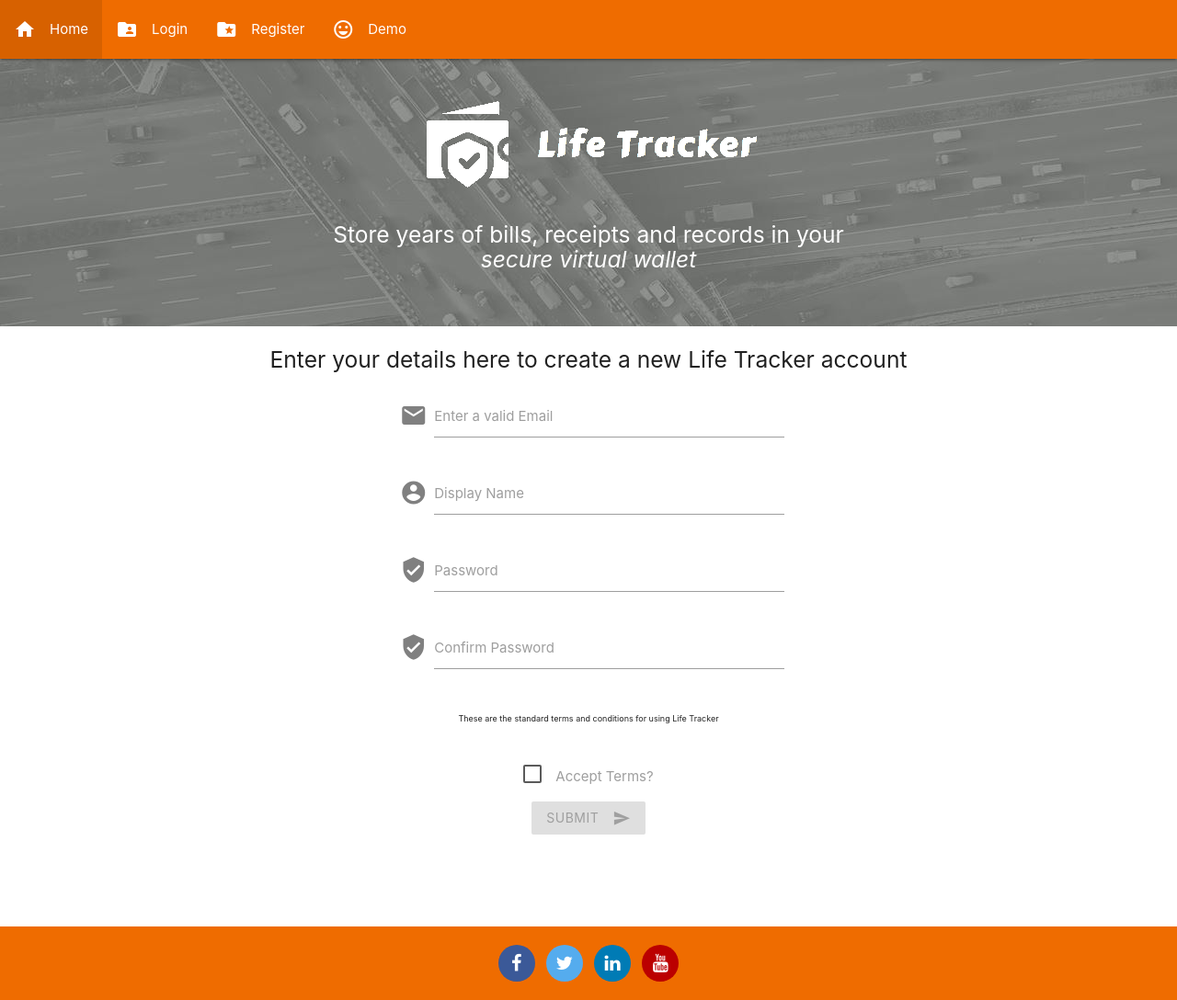
After one commit to johnmiller1963/life-tracker, a Flask app: page /register in a window 1280 px wide. The commit adds this page. Shown: the whole page at 92% size. Run offline with Flask 2, Linux system fonts and the light colour scheme; some libraries are stand-ins or nearby versions.

Commit message:
register template implemented

```diff
--- a/app.py
+++ b/app.py
@@ -24,6 +24,63 @@
     return render_template("home.html")
 
 
+@app.route("/register", methods=["GET", "POST"])
+def register():
+    if request.method == "POST":
+        # check if user_password already exists in db
+        existing_user = mongo.db.users.find_one(
+            {"user_email": request.form.get("user_email").lower()})
+
+        if existing_user:
+            flash("User already exists")
+            return redirect(url_for("register"))
+
+        register = {
+            "useremail": request.form.get("user_email").lower(),
+            "username": request.form.get("user_display_name").lower(),
+            "password": generate_password_hash(request.form.get("user_password"))
+        }
+        mongo.db.users.insert_one(register)
+
+        # put the new user into 'session' cookie
+        session["user"] = request.form.get("user_email").lower()
+        flash("Registration Successful!")
+        #after correct registration direct user to add new items page NOT profile
+        #return redirect(url_for("profile", username=session["user"]))
+
+    return render_template("register.html")
+
+
+
+@app.route("/login", methods=["GET", "POST"])
+def login():
+    if request.method == "POST":
+        # check if username exists in db
+        existing_user = mongo.db.users.find_one(
+            {"username": request.form.get("username").lower()})
+
+        if existing_user:
+            # ensure hashed password matches user input
+            if check_password_hash(
+                    existing_user["password"], request.form.get("password")):
+                        session["user"] = request.form.get("username").lower()
+                        flash("Welcome, {}".format(
+                            request.form.get("username")))
+                        return redirect(url_for(
+                            "profile", username=session["user"]))
+            else:
+                # invalid password match
+                flash("Incorrect Username and/or Password")
+                return redirect(url_for("login"))
+
+        else:
+            # username doesn't exist
+            flash("Incorrect Username and/or Password")
+            return redirect(url_for("login"))
+
+    return render_template("login.html")
+
+
 @app.route("/get_items")
 def get_items():
     items = mongo.db.tbl_items.find()
--- a/static/css/style.css
+++ b/static/css/style.css
@@ -9,6 +9,10 @@
 
 .centered-text {
     text-align: center;
+}
+
+.small-text {
+    font-size: xx-small;
 }
 
 .page-footer {
@@ -87,3 +91,7 @@
   background: #bb0000;
   color: white;
 }
+
+i.icon-grey {
+    color: grey;
+}
--- /dev/null
+++ b/static/js/script.js
@@ -0,0 +1 @@
+M.AutoInit();
--- a/templates/base.html
+++ b/templates/base.html
@@ -4,7 +4,7 @@
     <meta charset="UTF-8">
     <meta name="viewport" content="width=device-width, initial-scale=1.0">
     <link rel="stylesheet" href="https://fonts.googleapis.com/icon?family=Material+Icons" type="text/css">
-    <link rel="stylesheet" href="https://cdnjs.cloudflare.com/ajax/libs/font-awesome/4.7.0/css/font-awesome.min.css">
+    <link rel="stylesheet" href="https://cdnjs.cloudflare.com/ajax/libs/font-awesome/4.7.0/css/font-awesome.min.css" type="text/css">
     <!-- <link rel="stylesheet" href="https://cdnjs.cloudflare.com/ajax/libs/font-awesome/5.15.1/css/font-awesome.min.css"> -->
     <link rel="stylesheet" href="https://cdnjs.cloudflare.com/ajax/libs/materialize/1.0.0/css/materialize.min.css" type="text/css">
     <link rel="stylesheet" href="{{ url_for('static', filename='css/style.css') }}" type="text/css">
@@ -21,7 +21,7 @@
                 <ul class="left">
                     <li><a href="{{ url_for('show_home') }}"><i class="active material-icons left hide-on-small-only">home</i>Home</a></li>
                     <li><a href="#"><i class="material-icons left hide-on-small-only">folder_shared</i>Login</a></li>
-                    <li><a href="#"><i class="material-icons left hide-on-small-only">folder_special</i>Register</a></li>
+                    <li><a href="{{ url_for('register') }}"><i class="material-icons left hide-on-small-only">folder_special</i>Register</a></li>
                     <li><a href="#"><i class="material-icons left hide-on-small-only">sentiment_very_satisfied</i>Demo</a></li>
                 </ul>
                 </div>
--- /dev/null
+++ b/templates/register.html
@@ -0,0 +1,67 @@
+{% extends "base.html" %}
+{% block content %}
+
+    <div class="container">
+        <h5 class="center">Enter your details here to create a new Life Tracker account</h5>
+
+        <form method="POST" action="{{ url_for('register') }}">
+            <div class="row">
+                <div class="input-field col s10 offset-s1 m8 offset-m2 l6 offset-l3 center">
+                <i class="material-icons prefix icon-grey">email</i>
+                <input id="user_email" name="user_email" type="email" class="validate">
+                <label for="user_email">Enter a valid Email</label>
+            </div>
+            <div class="row">
+                <div class="input-field col s10 offset-s1 m8 offset-m2 l6 offset-l3 center">
+                <i class="material-icons prefix icon-grey">account_circle</i>
+                <input id="user_display_name" name="user_display_name" type="text" class="validate">
+                <label for="user_display_name">Display Name</label>
+            </div>
+            <div class="row">
+                <div class="input-field col s10 offset-s1 m8 offset-m2 l6 offset-l3 center">
+                <i class="material-icons prefix icon-grey">verified_user</i>
+                <input id="user_password" name="user_password" type="password" class="validate">
+                <label for="user_password">Password</label>
+            </div>
+            <div class="row">
+                <div class="input-field col s10 offset-s1 m8 offset-m2 l6 offset-l3 center">
+                <i class="material-icons prefix icon-grey">verified_user</i>
+                <input id="user_password_validate" name="user_password_validate" type="password" class="validate">
+                <label for="user_password_validate">Confirm Password</label>
+            </div>
+            <div class="row center">
+                <div class="input-field col s10 offset-s1 m8 offset-m2 l6 offset-l3 center">
+                <p class="centered-text small-text">
+                    These are the standard terms and conditions for using Life Tracker
+                </p>
+                </div>
+            </div>
+            <div class="row center">
+                <p>
+                <label>
+                    <input type="checkbox" id="chkTerms" class="filled-in" onclick="EnableRegistration()" />
+                    <span>Accept Terms?</span>
+                </label>
+                </p>
+                <button class="btn waves-effect waves-light orange darken-1 disabled" id="btnTandCs" type="submit" name="action">Submit
+                    <i class="material-icons right">send</i>
+                </button>
+            </div>
+        </form>
+    </div>
+
+<script>
+    function EnableRegistration() {
+        alert("Enable button...");
+        var button = document.getElementById("btnTandCs");
+
+        button.classList.toggle('disabled');
+    }
+
+
+    function SubmitRegistration() {
+        alert("Submit Registration...");
+
+    }
+</script>
+{% endblock %}
```
